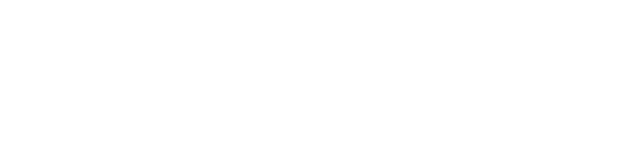
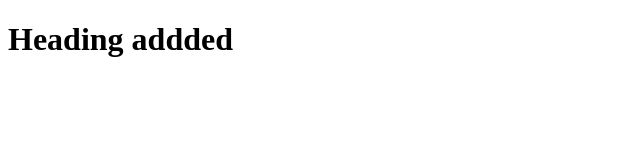
Before and after one commit to aerotrainings/projectGit, a plain HTML site: page index.html in a window 1280 px wide. Shown: the whole page, without its empty margins (0-640 px from the left). Drawn offline with Linux system fonts and the light colour scheme.

Commit message:
heading added

```diff
--- a/index.html
+++ b/index.html
@@ -7,6 +7,6 @@
     <title>ProjectGit</title>
 </head>
 <body>
-
+    <h1>Heading addded</h1>
 </body>
 </html>
```
